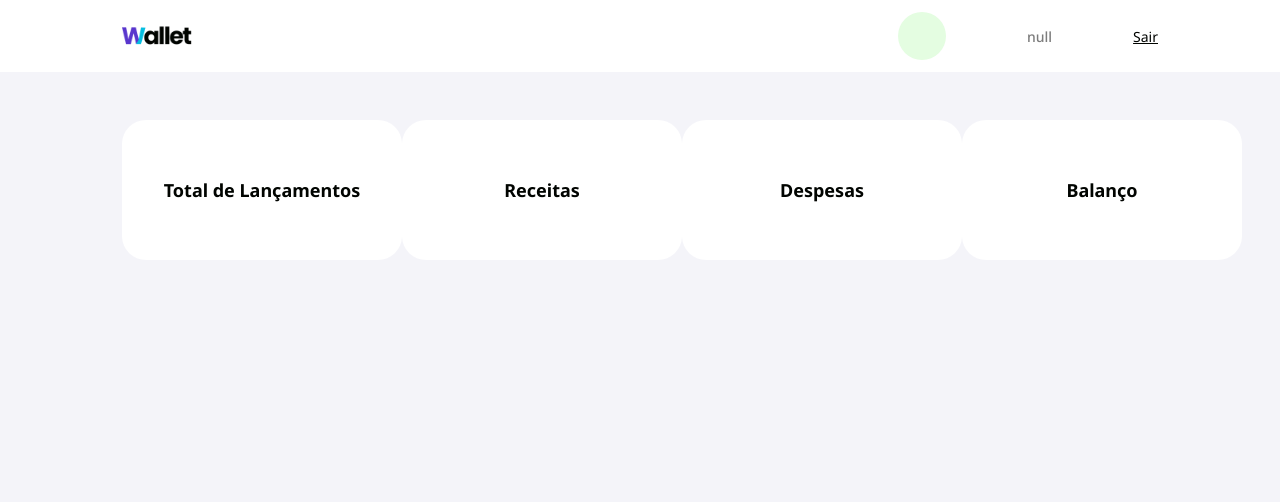
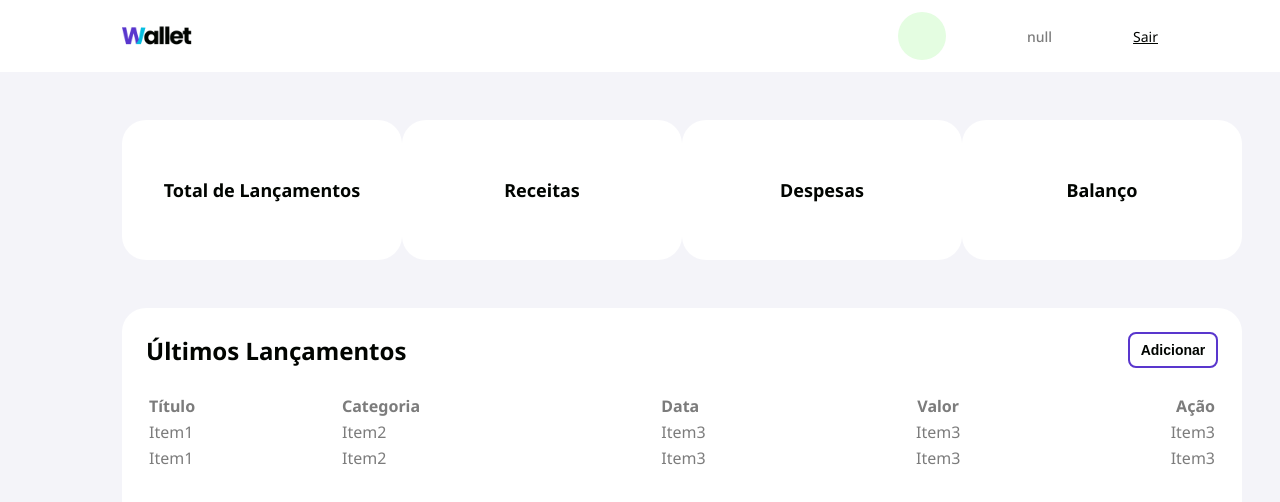
Before and after one commit to Evrston/wallet-app-frontend, a plain HTML site: page src/pages/home/index.html in a window 1280 px wide. Shown: the top 502 px of the page. Drawn offline with Linux system fonts and the light colour scheme.

Commit message:
feat:implement layout for table

```diff
--- a/src/pages/home/index.html
+++ b/src/pages/home/index.html
@@ -28,6 +28,37 @@
           <h3>Balanço</h3>
         </div>
       </div>
+      <div class="table-container">
+        <div class="table-content-container">
+          <div class="table-content-hearder">
+            <h2>Últimos Lançamentos</h2>
+            <button class="small">Adicionar</button>
+          </div>
+          <table>
+            <tr>
+              <th>Título</th>
+              <th>Categoria</th>
+              <th>Data</th>
+              <th class="center">Valor</th>
+              <th class="right">Ação</th>
+            </tr>
+            <tr>
+              <td>Item1</td>
+              <td>Item2</td>
+              <td>Item3</td>
+              <td class="center">Item3</td>
+              <td class="right">Item3</td>
+            </tr>
+            <tr>
+              <td>Item1</td>
+              <td>Item2</td>
+              <td>Item3</td>
+              <td class="center">Item3</td>
+              <td class="right">Item3</td>
+            </tr>
+          </table>
+        </div>
+      </div>
     </div>
   </body>
 </html>
--- a/src/pages/home/styles.css
+++ b/src/pages/home/styles.css
@@ -4,7 +4,8 @@
   align-items: flex-start;
   justify-content: flex-start;
   width: 100vw;
-  height: 100vh;
+  height: auto;
+  min-height: 100vh;
   background-color: #f4f4f9;
 }
 
@@ -65,3 +66,65 @@
   border-radius: 24px;
   background-color: #ffffff;
 }
+
+.table-container {
+  display: flex;
+  flex-direction: column;
+  align-items: flex-start;
+  justify-content: flex-start;
+  width: 100%;
+  padding: 0px 122px;
+  box-sizing: border-box;
+}
+
+.table-content-container {
+  display: flex;
+  flex-direction: column;
+  align-items: flex-start;
+  justify-content: flex-start;
+  width: 100%;
+  height: 592px;
+  border-radius: 24px;
+  padding: 24px;
+  box-sizing: border-box;
+  background-color: #ffffff;
+}
+
+.table-content-hearder {
+  display: flex;
+  flex-direction: row;
+  align-items: center;
+  justify-content: space-between;
+  width: 100%;
+  padding-bottom: 24px;
+  box-sizing: border-box;
+}
+
+table {
+  width: 100%;
+}
+
+th {
+  text-align: left;
+  color: #7c7c7c;
+}
+
+th.right {
+  text-align: right;
+}
+
+th.center {
+  text-align: center;
+}
+
+td {
+  color: #7c7c7c;
+}
+
+td.right {
+  text-align: right;
+}
+
+td.center {
+  text-align: center;
+}
--- a/styles.css
+++ b/styles.css
@@ -74,7 +74,7 @@ button {
 button.small {
   width: 90px;
   height: 36px;
-  background-color: #f4f4f9;
+  background-color: #ffffff;
   font-size: 14px;
   color: #010400;
   border-radius: 8px;
```
